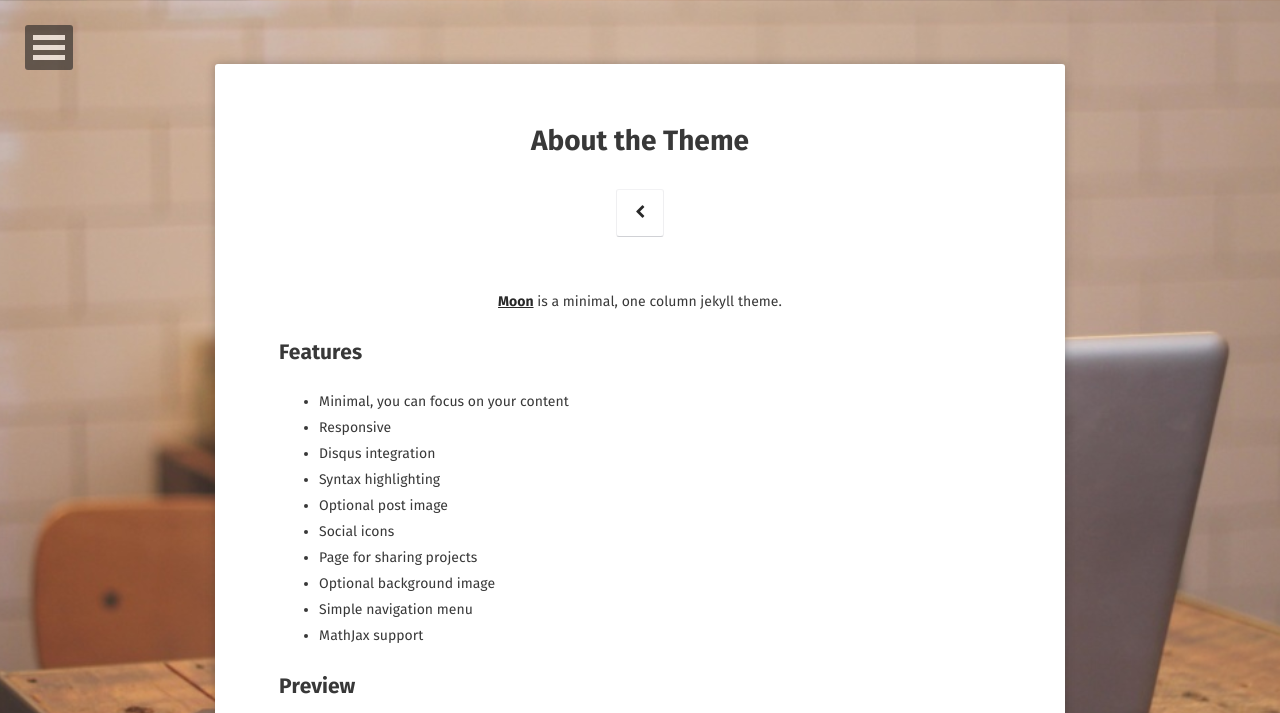
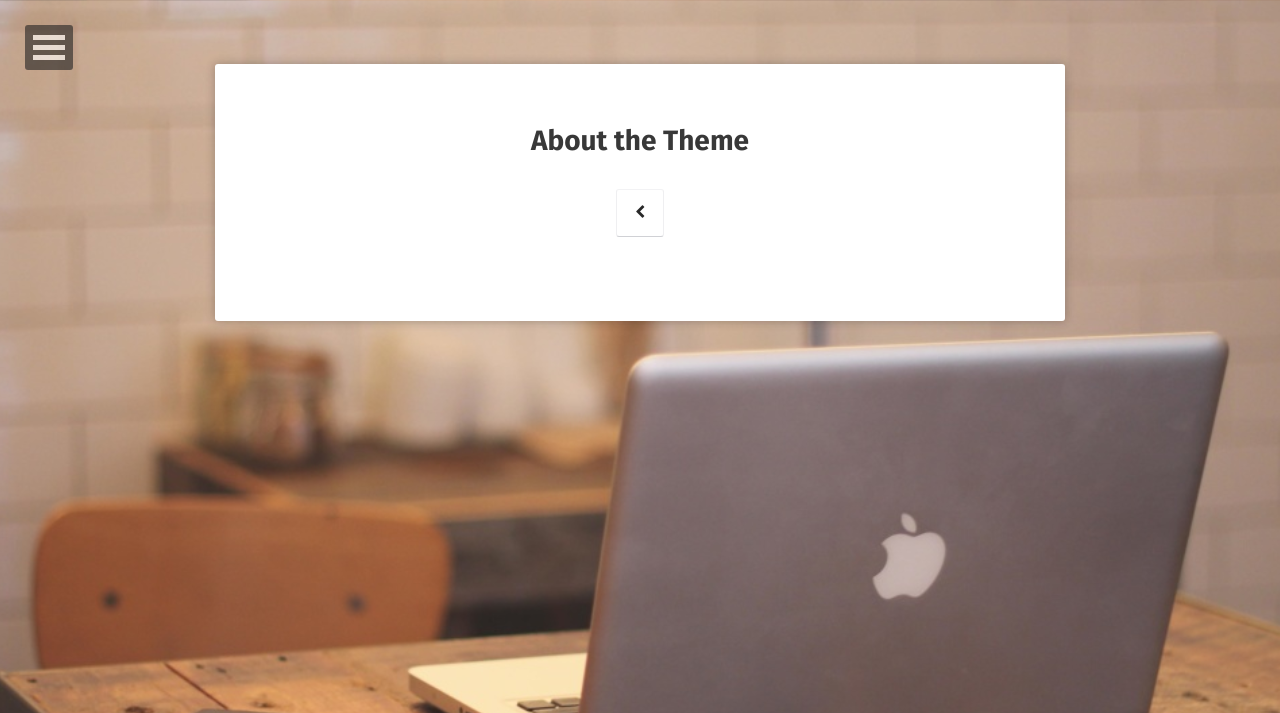
Before and after one commit to lcomet/linamolinascomet, a Jekyll site: the page built from about/index.md, in a window 1280 px wide. Shown: the top 713 px of the page. Built offline with Jekyll 4.4.1, drawn with Linux system fonts in a browser that asks for light colours; some web fonts are replaced; some of the changed text lies outside the part shown; grey boxes are pictures that could not be loaded.

Commit message:
update links and text

```diff
--- a/_config.yml
+++ b/_config.yml
@@ -43,7 +43,7 @@ twitter:            linacomet
 #facebook:           username
 github-url:         lcomet
 #stackoverflow:     123456/username   from a "http://stackoverflow.com/users/123456/username" link
-linkedin:           https://www.linkedin.com/in/lina-teresa-molinas-comet/
+linkedin:           lina-teresa-molinas-comet
 #xing:              username
 #instagram:          username
 #lastfm:            username
--- a/about/index.md
+++ b/about/index.md
@@ -5,25 +5,3 @@ tags: [about, Jekyll, theme, moon]
 date: 2016-03-21
 comments: false
 ---
-
-<center><a href="http://taylantatli.github.io/Moon"><b>Moon</b></a> is a minimal, one column jekyll theme.</center>
-
-## Features
-* Minimal, you can focus on your content
-* Responsive
-* Disqus integration
-* Syntax highlighting
-* Optional post image
-* Social icons
-* Page for sharing projects
-* Optional background image
-* Simple navigation menu
-* MathJax support
-
-## Preview
-
-{% capture images %}
-    https://cloud.githubusercontent.com/assets/754514/14509720/61c61058-01d6-11e6-93ab-0918515ecd56.png
-    https://cloud.githubusercontent.com/assets/754514/14509716/61ac6c8e-01d6-11e6-879f-8308883de790.png
-{% endcapture %}
-{% include gallery images=images caption="Screenshots of Moon Theme" cols=2 %}
```
